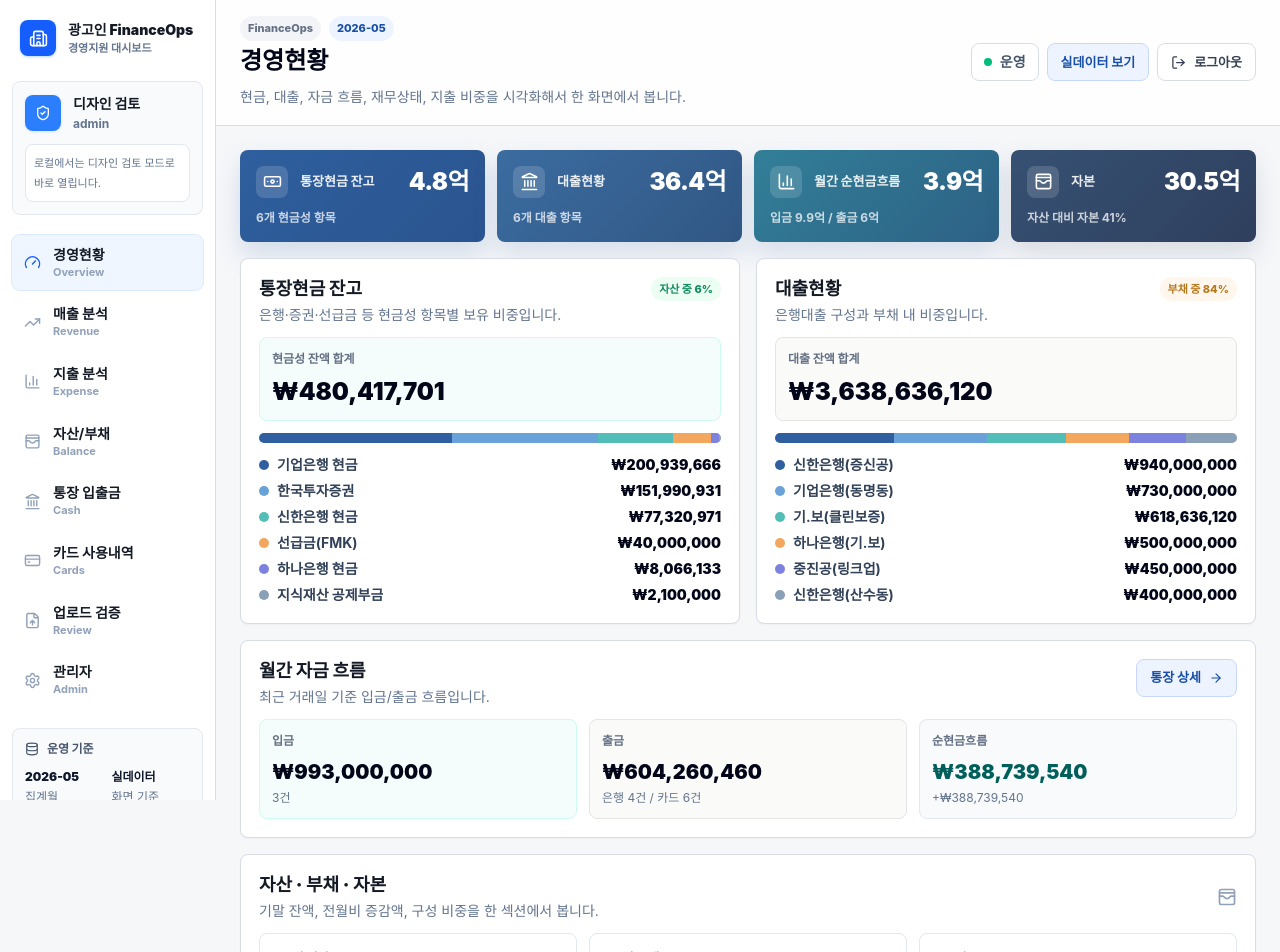
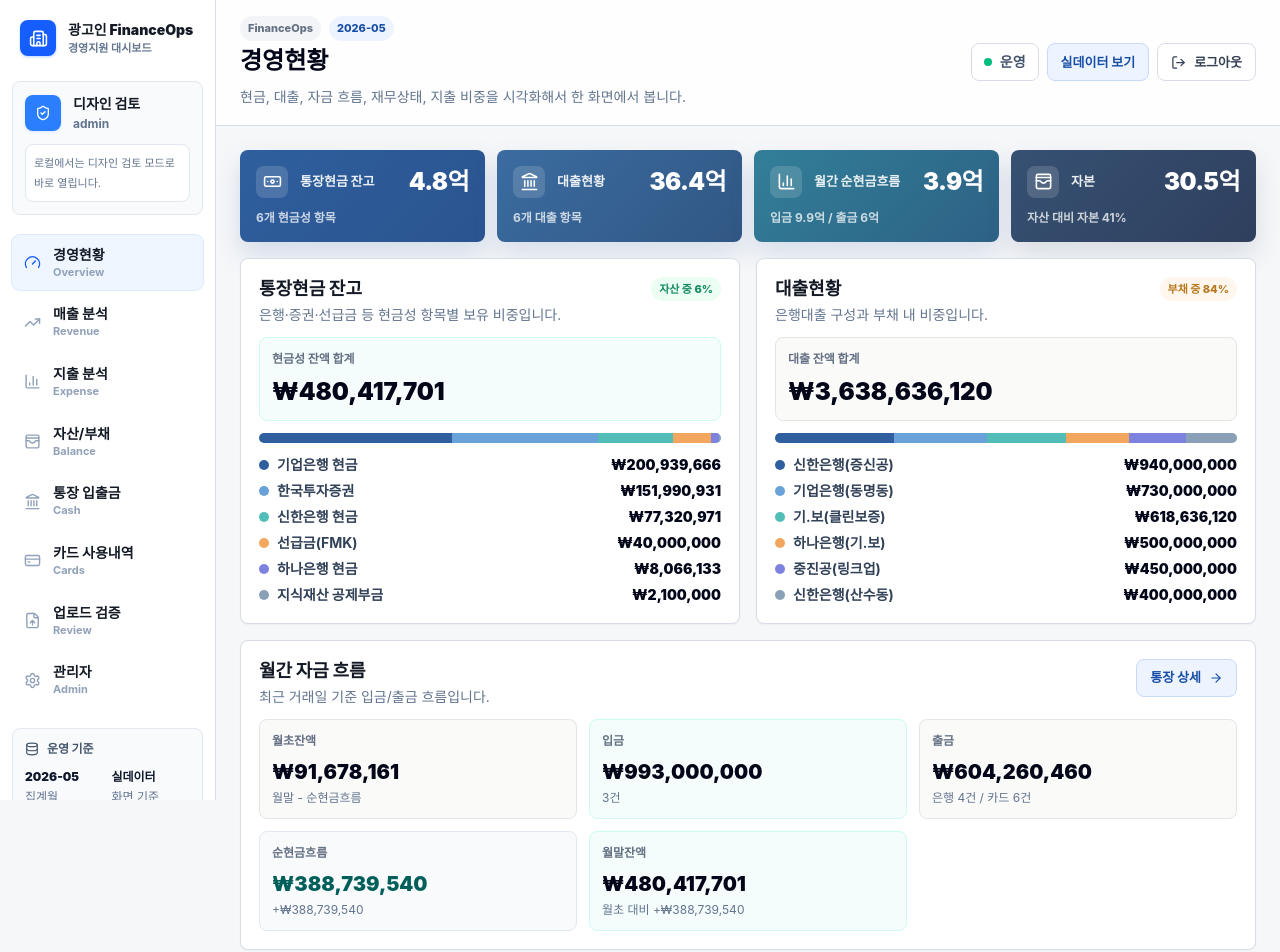
Before and after one commit to artong0906-cloud/finance-ops-dashboard, a Next.js app: page /dashboard in a window 1280 px wide. Shown: the top 952 px of the page. Built offline with nearby package versions, Linux system fonts and the light colour scheme; no server answers.

Commit message:
Show opening and closing cash balances

```diff
--- a/app/bank/page.tsx
+++ b/app/bank/page.tsx
@@ -1,7 +1,7 @@
 export const dynamic = "force-dynamic";
 
 import { AppShell } from "@/components/layout/AppShell";
-import { chartColors, DonutPanel, inflowColor, outflowColor, RankBar, StackedBar, SummaryBox } from "@/components/shared/FinanceViz";
+import { chartColors, DonutPanel, inflowColor, outflowColor, RankBar, signedKRW, StackedBar, SummaryBox } from "@/components/shared/FinanceViz";
 import { formatCompactKRW, formatKRW, sumBy } from "@/services/dashboard/calculations";
 import { getDashboardData } from "@/services/dashboard/liveData";
 
@@ -20,6 +20,7 @@ export default async function BankPage() {
   const cashInTotal = sumBy(accountRows, (row) => row.cashIn);
   const cashOutTotal = sumBy(accountRows, (row) => row.cashOut);
   const netCashFlow = cashInTotal - cashOutTotal;
+  const openingBalanceTotal = totalBalance - netCashFlow;
   const accountSegments = accountRows
     .filter(({ balance }) => balance > 0)
     .sort((a, b) => b.balance - a.balance)
@@ -36,11 +37,12 @@ export default async function BankPage() {
 
   return (
     <AppShell title="통장 입출금" description="실제 업로드된 5월 은행 거래 기준으로 입금, 출금, 내부이체를 확인합니다." periodLabel={data.currentMonth || "2026-05"} activePath="/bank">
-      <section className="mb-5 grid grid-cols-4 gap-3 max-xl:grid-cols-2 max-md:grid-cols-1">
-        <SummaryBox caption={`${accountSegments.length.toLocaleString("ko-KR")}개 계좌`} label="통장현금 잔고" tone="teal" value={formatKRW(totalBalance)} />
+      <section className="mb-5 grid grid-cols-5 gap-3 max-2xl:grid-cols-3 max-xl:grid-cols-2 max-md:grid-cols-1">
+        <SummaryBox caption="월말 - 순현금흐름" label="월초잔액" tone="stone" value={formatKRW(openingBalanceTotal)} />
         <SummaryBox caption={`${bankRows.filter((row) => row.cashFlowType === "입금").length.toLocaleString("ko-KR")}건`} label="월 입금" value={formatKRW(cashInTotal)} />
         <SummaryBox caption={`${bankRows.filter((row) => row.cashFlowType === "출금").length.toLocaleString("ko-KR")}건`} label="월 출금" tone="stone" value={formatKRW(cashOutTotal)} />
         <SummaryBox caption="입금 - 출금" label="순현금흐름" value={formatKRW(netCashFlow)} />
+        <SummaryBox caption={`월초 대비 ${signedKRW(netCashFlow)}`} label="월말잔액" tone="teal" value={formatKRW(totalBalance)} />
       </section>
 
       <section className="mb-6 grid items-start grid-cols-[minmax(0,1fr)_320px] gap-4 max-xl:grid-cols-1">
--- a/app/dashboard/page.tsx
+++ b/app/dashboard/page.tsx
@@ -414,6 +414,8 @@ export default async function DashboardPage() {
   const cashIn = sumBy(operatingRows.filter((row) => row.cashFlowType === "입금"), (row) => row.amount);
   const cashOut = sumBy(operatingRows.filter((row) => row.cashFlowType === "출금"), (row) => row.amount);
   const netCashFlow = cashIn - cashOut;
+  const closingCashBalanceTotal = cashBalanceTotal;
+  const openingCashBalanceTotal = closingCashBalanceTotal - netCashFlow;
   const bankRows = operatingRows.filter((row) => row.source === "은행");
   const cardRows = operatingRows.filter((row) => row.source === "카드");
 
@@ -482,7 +484,13 @@ export default async function DashboardPage() {
               </div>
               <Link href="/bank" className="btn btn-soft">통장 상세 <ArrowRight size={14} /></Link>
             </div>
-            <div className="grid grid-cols-3 gap-3 max-md:grid-cols-1">
+            <div className="grid grid-cols-5 gap-3 max-2xl:grid-cols-3 max-lg:grid-cols-2 max-md:grid-cols-1">
+              <CashFlowBox
+                caption="월말 - 순현금흐름"
+                label="월초잔액"
+                tone="stone"
+                value={formatKRW(openingCashBalanceTotal)}
+              />
               <CashFlowBox
                 caption={`${bankRows.filter((row) => row.cashFlowType === "입금").length.toLocaleString("ko-KR")}건`}
                 label="입금"
@@ -500,6 +508,12 @@ export default async function DashboardPage() {
                 label="순현금흐름"
                 value={formatKRW(netCashFlow)}
                 valueClassName={amountTone(netCashFlow)}
+              />
+              <CashFlowBox
+                caption={`월초 대비 ${signedKRW(netCashFlow)}`}
+                label="월말잔액"
+                tone="teal"
+                value={formatKRW(closingCashBalanceTotal)}
               />
             </div>
           </div>
```
